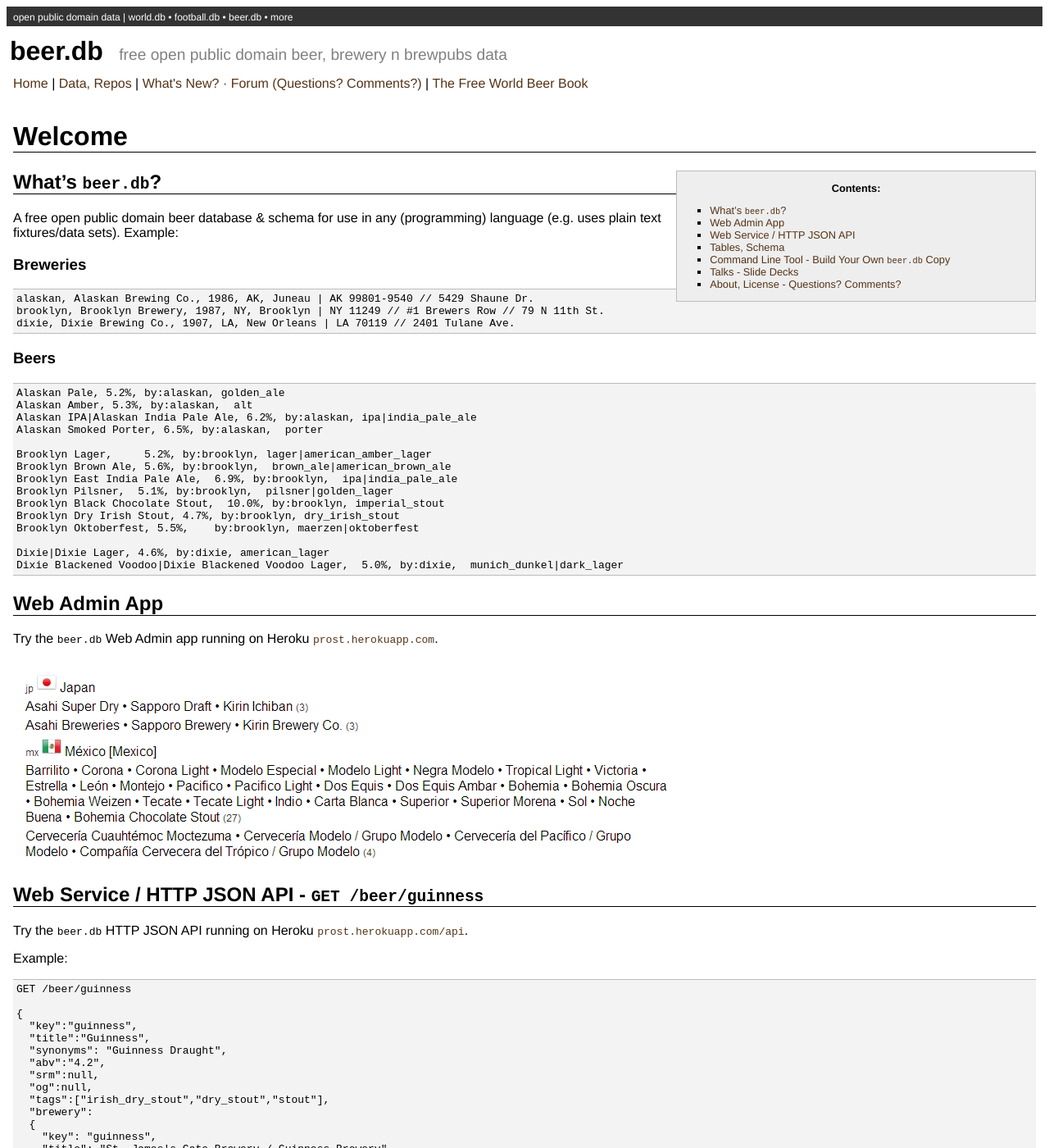
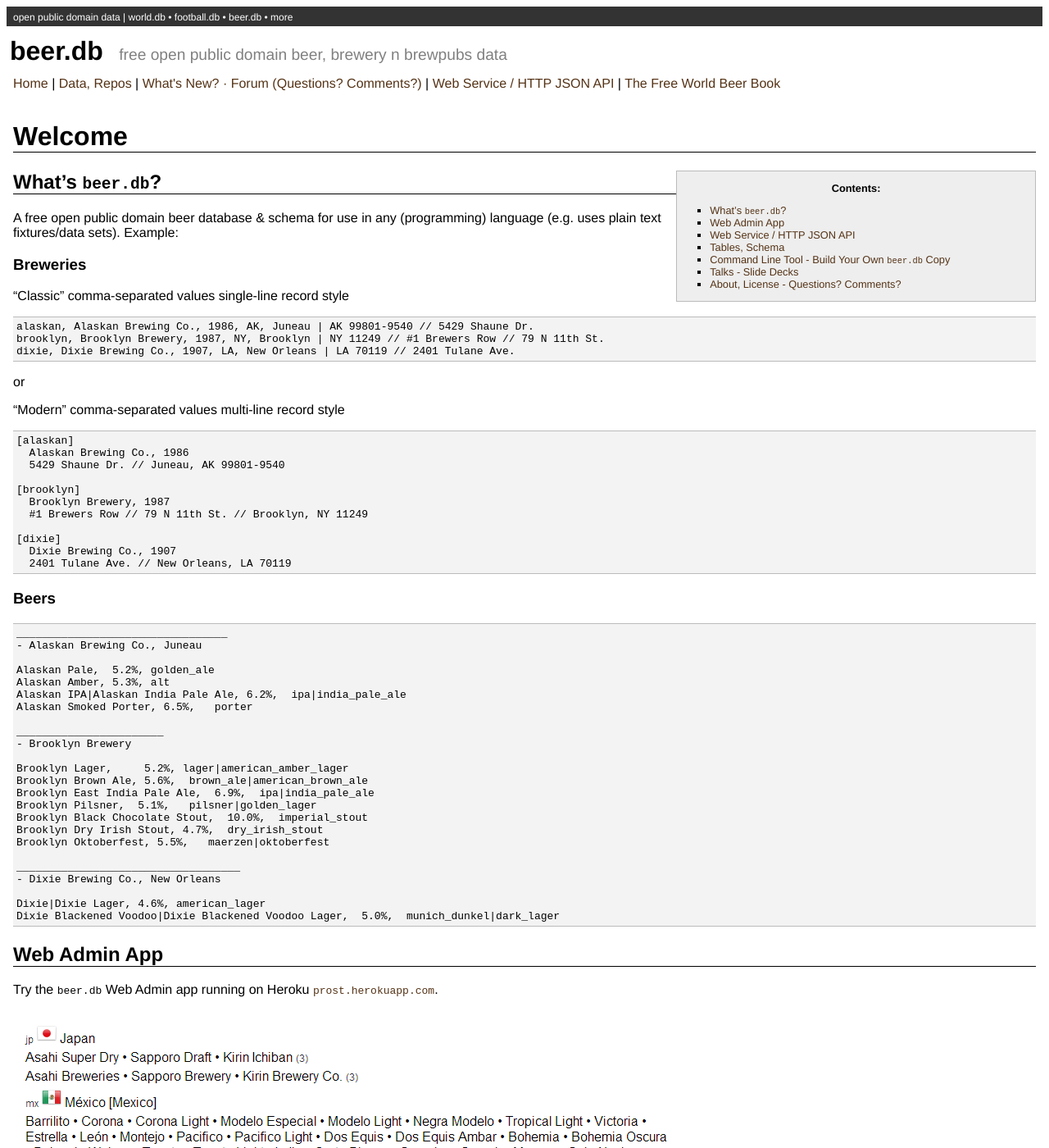
Before and after one commit to openbeer/openbeer.github.io, a Jekyll site: the page built from index.md, in a window 1280 px wide and 1400 px high. Shown: the whole window at 82% size. Built offline with Jekyll 4.4.1, drawn with Linux system fonts in a browser that asks for light colours.

```diff
--- a/_layouts/default.html
+++ b/_layouts/default.html
@@ -18,17 +18,10 @@
   <div id="nav">
 
     <a href="index.html">Home</a> |
-<!--
-    <a href="tutorial.html">10-Minute Quick Start Guide</a> |
-    <a href="more.html">Settings, Tips, Tricks and More</a> |
-    <a href="plugins.html">Plugins, Helpers</a> |
-    <a href="code.html">Syntax Highlighting</a> |
-    <a href="templates.html">Template Pack Gallery</a> |
-    <a href="themes.html">Gradient Themes</a> |
- -->
     <a href="https://github.com/openbeer">Data, Repos</a> |
 
     <a href="http://groups.google.com/group/beerdb">What's New? &middot; Forum (Questions? Comments?)</a> |
+    <a href="https://github.com/openbeer/api"> Web Service / HTTP JSON API</a> |
     <a href="https://github.com/openbeer/book">The Free World Beer Book</a>
   </div>
 
--- a/index.md
+++ b/index.md
@@ -26,30 +26,60 @@ for use in any (programming) language
 
 ### Breweries
 
+"Classic" comma-separated values single-line record style
+
 ~~~
 alaskan, Alaskan Brewing Co., 1986, AK, Juneau | AK 99801-9540 // 5429 Shaune Dr.
 brooklyn, Brooklyn Brewery, 1987, NY, Brooklyn | NY 11249 // #1 Brewers Row // 79 N 11th St.
 dixie, Dixie Brewing Co., 1907, LA, New Orleans | LA 70119 // 2401 Tulane Ave.
 ~~~
 
+or
+
+"Modern" comma-separated values multi-line record style
+
+~~~
+[alaskan]
+  Alaskan Brewing Co., 1986
+  5429 Shaune Dr. // Juneau, AK 99801-9540
+
+[brooklyn]
+  Brooklyn Brewery, 1987
+  #1 Brewers Row // 79 N 11th St. // Brooklyn, NY 11249
+
+[dixie]
+  Dixie Brewing Co., 1907
+  2401 Tulane Ave. // New Orleans, LA 70119
+~~~
+
+
 ### Beers
 
 ~~~
-Alaskan Pale, 5.2%, by:alaskan, golden_ale
-Alaskan Amber, 5.3%, by:alaskan,  alt
-Alaskan IPA|Alaskan India Pale Ale, 6.2%, by:alaskan, ipa|india_pale_ale
-Alaskan Smoked Porter, 6.5%, by:alaskan,  porter
+_________________________________
+- Alaskan Brewing Co., Juneau
 
-Brooklyn Lager,     5.2%, by:brooklyn, lager|american_amber_lager
-Brooklyn Brown Ale, 5.6%, by:brooklyn,  brown_ale|american_brown_ale
-Brooklyn East India Pale Ale,  6.9%, by:brooklyn,  ipa|india_pale_ale
-Brooklyn Pilsner,  5.1%, by:brooklyn,  pilsner|golden_lager
-Brooklyn Black Chocolate Stout,  10.0%, by:brooklyn, imperial_stout
-Brooklyn Dry Irish Stout, 4.7%, by:brooklyn, dry_irish_stout
-Brooklyn Oktoberfest, 5.5%,    by:brooklyn, maerzen|oktoberfest
+Alaskan Pale,  5.2%, golden_ale
+Alaskan Amber, 5.3%, alt
+Alaskan IPA|Alaskan India Pale Ale, 6.2%,  ipa|india_pale_ale
+Alaskan Smoked Porter, 6.5%,   porter
 
-Dixie|Dixie Lager, 4.6%, by:dixie, american_lager
-Dixie Blackened Voodoo|Dixie Blackened Voodoo Lager,  5.0%, by:dixie,  munich_dunkel|dark_lager
+_______________________
+- Brooklyn Brewery
+
+Brooklyn Lager,     5.2%, lager|american_amber_lager
+Brooklyn Brown Ale, 5.6%,  brown_ale|american_brown_ale
+Brooklyn East India Pale Ale,  6.9%,  ipa|india_pale_ale
+Brooklyn Pilsner,  5.1%,   pilsner|golden_lager
+Brooklyn Black Chocolate Stout,  10.0%,  imperial_stout
+Brooklyn Dry Irish Stout, 4.7%,  dry_irish_stout
+Brooklyn Oktoberfest, 5.5%,   maerzen|oktoberfest
+
+___________________________________
+- Dixie Brewing Co., New Orleans
+
+Dixie|Dixie Lager, 4.6%, american_lager
+Dixie Blackened Voodoo|Dixie Blackened Voodoo Lager,  5.0%,  munich_dunkel|dark_lager
 ~~~
 
 
```
Also changed, not shown: talks/beer_db_intro.md (+42 -35 lines).
